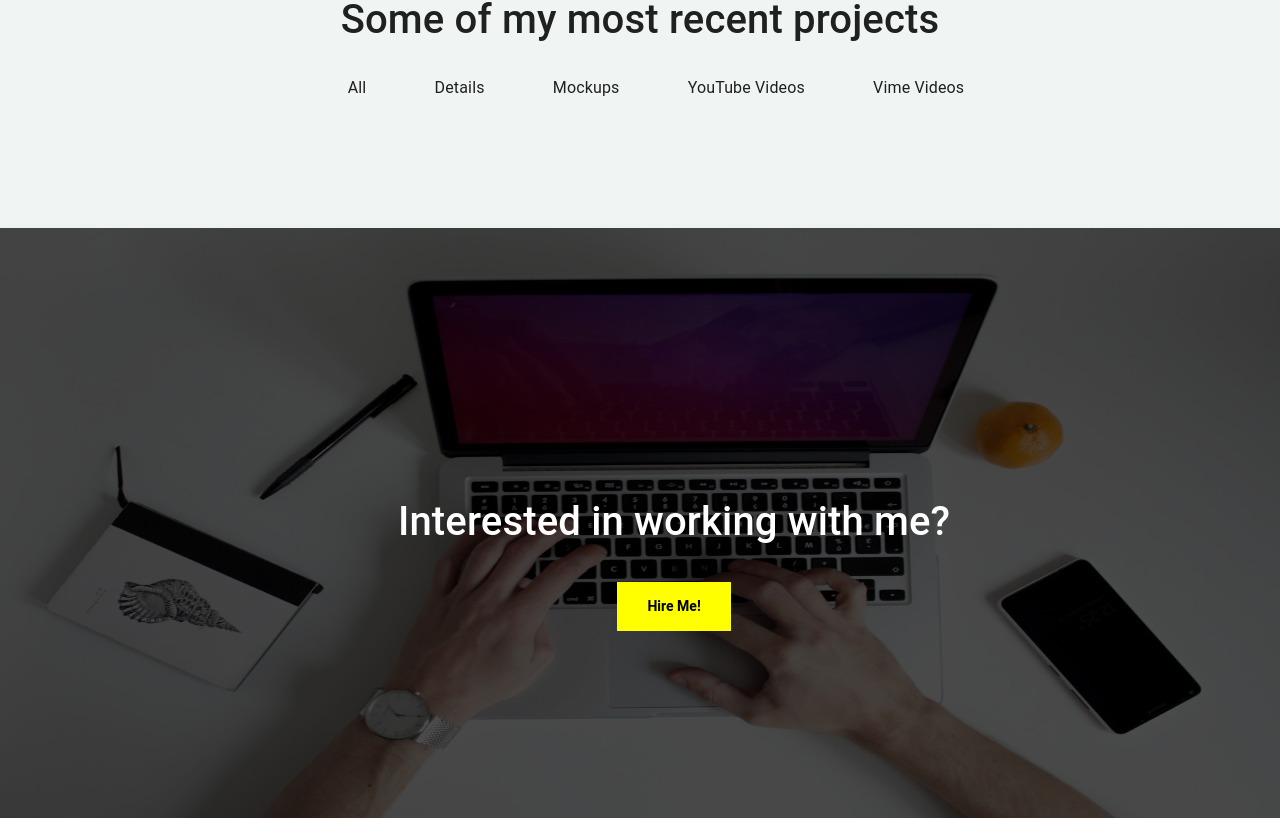
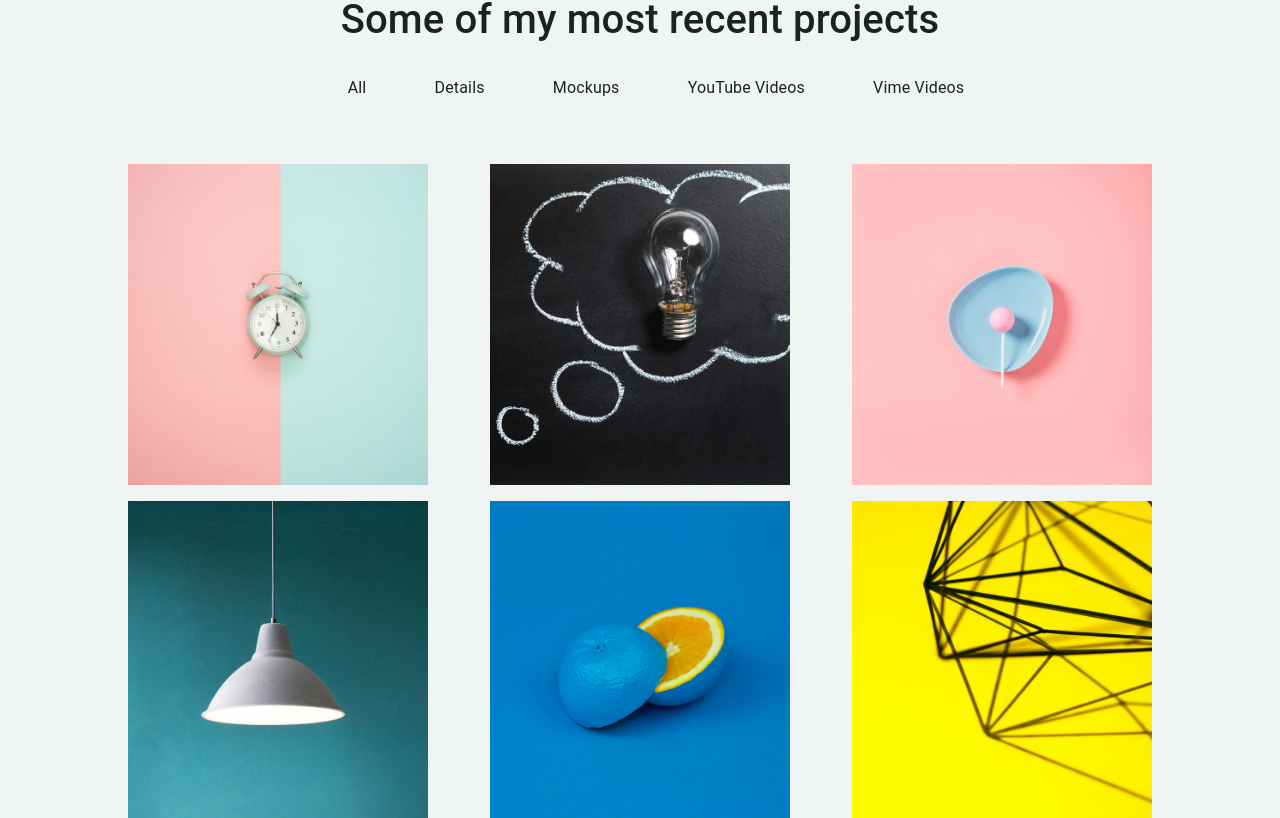
Before and after one commit to ShahmirzeMIT/Portfolio, a React (Create React App) app: page / in a window 1280 px wide. Shown: the part 4062-4880 px from the top of the page. Built offline with nearby package versions, Linux system fonts and the light colour scheme.

Commit message:
complete project

```diff
--- a/src/component/portfolio.js
+++ b/src/component/portfolio.js
@@ -6,9 +6,7 @@ function Portfolio({menu,image}) {
 	const [filter, setFilter] = useState(0)
 
 	function filterByCat() {
-		if(image && image.length>0){
 			 	return filter === 0 ? image :  image.filter( item => item.cat.includes(filter))
-		}
 	 }
 	return(
 		<>
@@ -27,10 +25,11 @@ function Portfolio({menu,image}) {
 						}
 					</ul>
 				</div>
-					<div className={`pictures ${filter!==0 ? "jsCenter" :""}}`}>
-						{/* {
-						     filterByCat().map( pic =><div className="wd300 "> <img src={"./assets/" + pic.src} /></div>  )
-						} */}
+					<div className={`pictures ${filter!==0 ? "jsCenter" :""}`}>
+						{ image && image.length>0 ?
+						     filterByCat().map( pic =><div className={`wd300 ${filter!==0 ? " pd15":""} `}> <img src={"./assets/" + pic.src} /></div>  )
+								:""
+						}
 					</div>
 				</div>
 			</div>
--- a/src/index.css
+++ b/src/index.css
@@ -309,6 +309,7 @@ code {
   .jsCenter{
     justify-content: center !important;
   }
+
   .pd15{
     padding: 0px 15px !important;
   }
```
